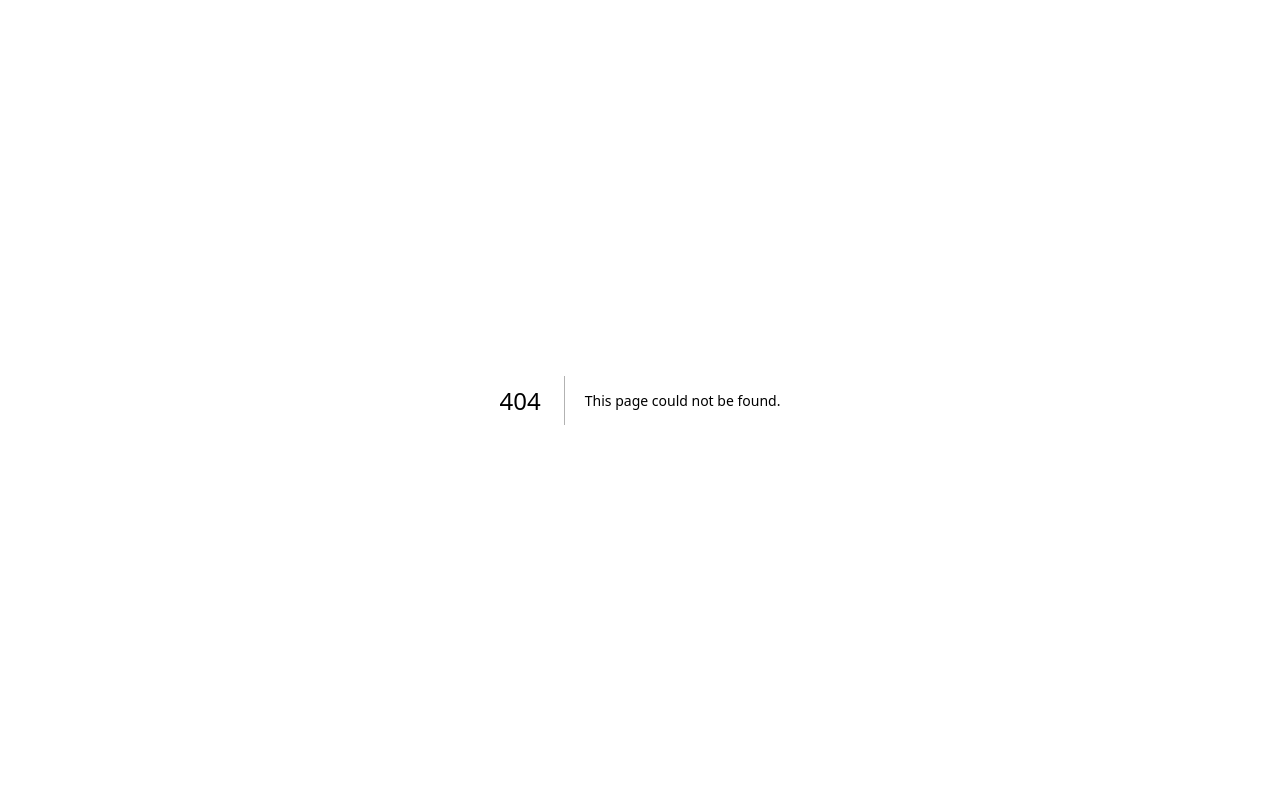
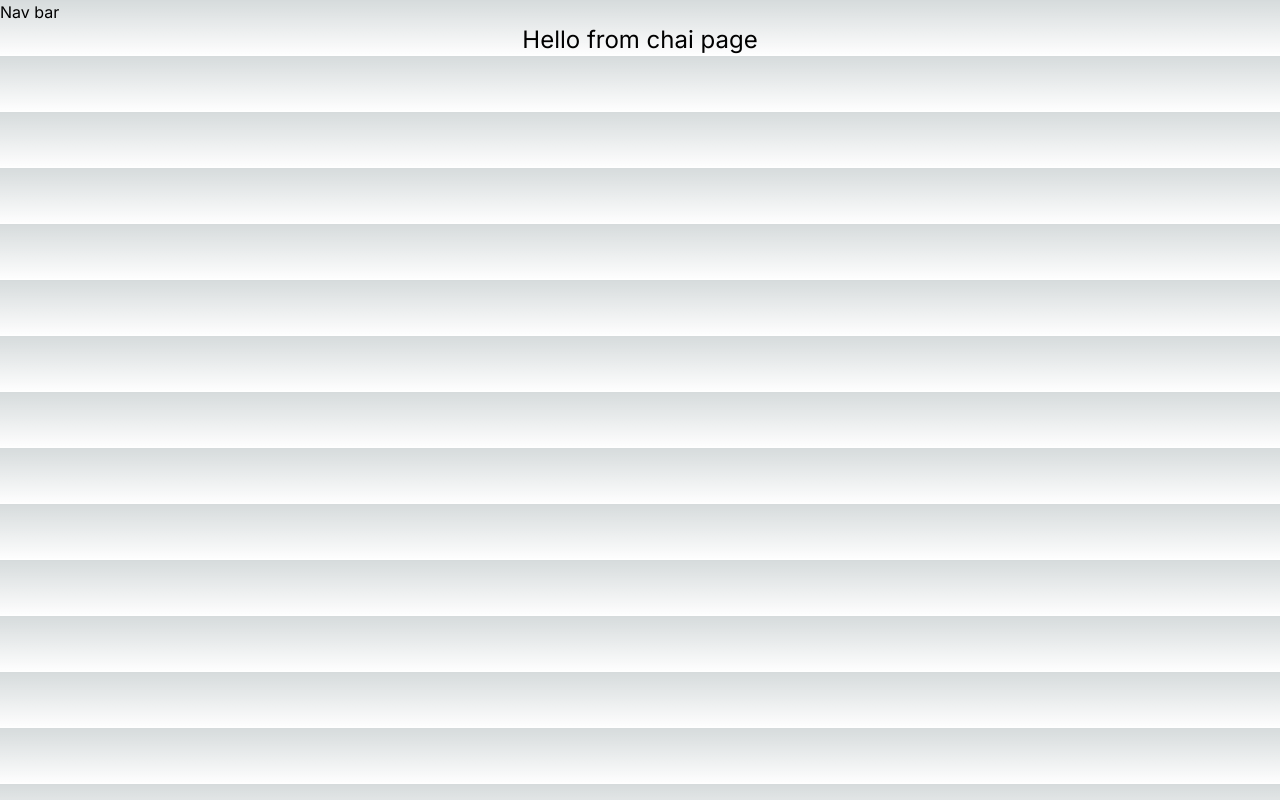
Before and after one commit to arpit-evo/next-js-learning, a Next.js app: page /chai in a window 1280 px wide. Before the commit this address had no page. Built offline with nearby package versions, Linux system fonts and the light colour scheme.

Commit message:
feat: understand about folder structure and routing in nextjs

```diff
--- /dev/null
+++ b/src/app/chai/page.tsx
@@ -0,0 +1,7 @@
+import React from "react";
+
+const ChaiPage = () => {
+  return <h1 className="text-2xl text-center">Hello from chai page</h1>;
+};
+
+export default ChaiPage;
--- a/src/app/layout.tsx
+++ b/src/app/layout.tsx
@@ -16,7 +16,10 @@ export default function RootLayout({
 }>) {
   return (
     <html lang="en">
-      <body className={inter.className}>{children}</body>
+      <body className={inter.className}>
+        <nav>Nav bar</nav>
+        {children}
+      </body>
     </html>
   );
 }
```
Also changed, not shown: 1 other file (tests, documents, lock files or other folders).
